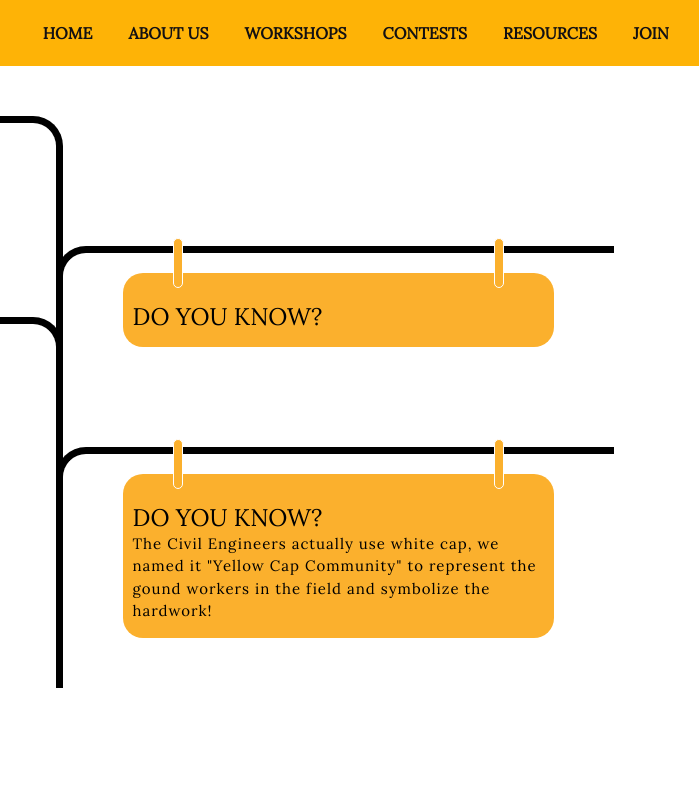
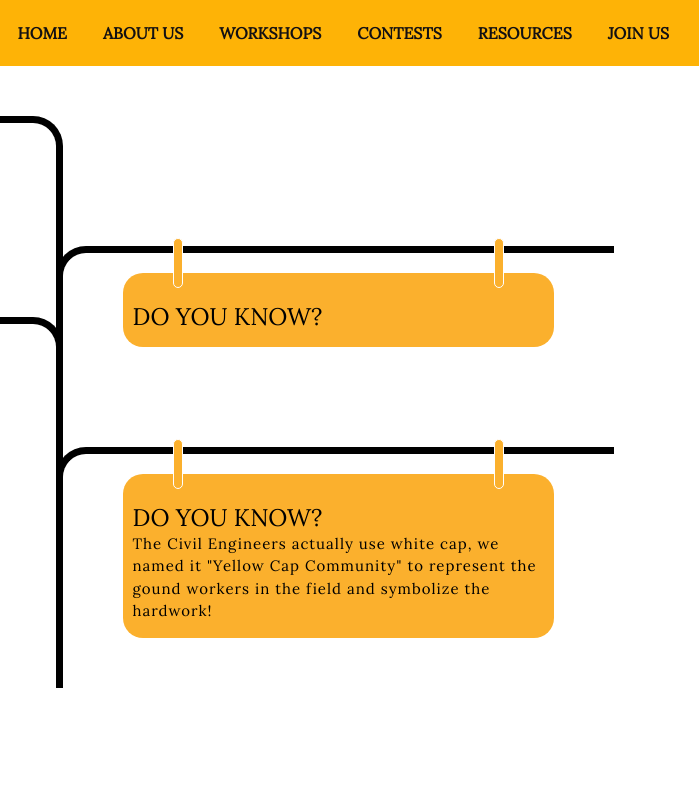
Before and after one commit to Pavithephenomenal/YCC-website, a plain HTML site: page index.html in a window 1280 px wide. Shown: the top 795 px of the page, 581-1280 px from the left. Drawn offline with nearby package versions, Linux system fonts and the light colour scheme.

Commit message:
changed join to join us in header

```diff
--- a/index.html
+++ b/index.html
@@ -54,7 +54,7 @@
                         </li>
 
                         <li class="nav-item">
-                            <a class="nav-link" href="register.html">JOIN</a>
+                            <a class="nav-link" href="register.html">JOIN US</a>
                         </li>
 
 
```
